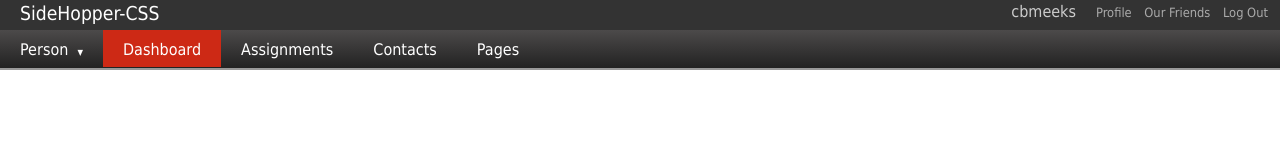
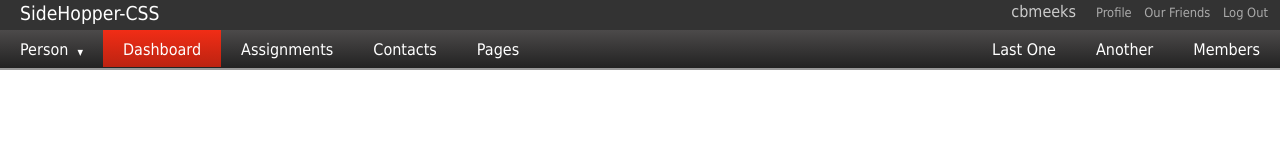
Before and after one commit to cbmeeks/SideHopper-CSS, a plain HTML site: page index.html in a window 1280 px wide. Drawn offline with Linux system fonts and the light colour scheme.

Commit message:
Changed to divs.  Trying get right-aligned items

```diff
--- a/index.html
+++ b/index.html
@@ -8,7 +8,7 @@
 	</head>
 	<body>
 
-		<div id="header">
+		<div id="header" class="clearfix">
 			<div id="user-info">
 				<ul>
 					<li><a href="#">Profile</a></li>
@@ -18,7 +18,9 @@
 				<span class="username">cbmeeks</span>
 			</div>
 			<a id="logo" href="#">SideHopper-CSS</a>
-			<ul id="toolbar">
+
+			<div class="toolbar">
+				<ul>
 					<li><a href="#">Person &nbsp;<span class="arrow">▼</span></a></li>
 					<li><a class="selected" href="#">Dashboard</a></li>
 					<li><a href="#">Assignments</a></li>
@@ -26,6 +28,16 @@
 					<li><a href="#">Pages</a></li>
 				</ul>
 			</div>
+			<div class="toolbar right">
+				<ul>
+					<li><a href="#">Members</a></li>
+					<li><a href="#">Another</a></li>
+					<li><a href="#">Last One</a></li>
+				</ul>
+			</div>
+
+
+		</div>
 
 		<script type="text/javascript" charset="utf-8" src="javascripts/jquery-1.4.1.min.js"></script>
 		<script type="text/javascript" charset="utf-8" src="javascripts/application.js"></script>
--- a/stylesheets/base.css
+++ b/stylesheets/base.css
@@ -52,7 +52,27 @@ table {
 	border-spacing: 0;
 }
 
+/* clear fix */
+.clearfix:after {
+	content: ".";
+	display: block;
+	clear: both;
+	visibility: hidden;
+	line-height: 0;
+	height: 0;
+}
 
+.clearfix {
+	display: inline-block;
+}
+
+html[xmlns] .clearfix {
+	display: block;
+}
+
+* html .clearfix {
+	height: 1%;
+}
 
 /* Tweaks */
 body {
--- a/stylesheets/header.css
+++ b/stylesheets/header.css
@@ -53,10 +53,11 @@
 }
 
 /* Toolbar */
-ul#toolbar {
+.toolbar {
 	background: #999;
 	border-bottom: 2px solid #999;
 	bottom: 0;
+	float: left;
 	font-size: 1.0em;
 	height: 38px;
 	line-height: 1.2em;
@@ -70,7 +71,7 @@ ul#toolbar {
 	background: -moz-linear-gradient(top,  #4C4A4A,  #222); /* for firefox 3.6+ */
 }
 
-ul#toolbar li a {
+.toolbar ul li a {
 	color: #FFF;
 	display: inline;
 	float: left;
@@ -79,10 +80,25 @@ ul#toolbar li a {
 	text-decoration: none;
 }
 
-ul#toolbar li a:hover {
+.toolbar ul li a:hover {
 	background: #AE0606;
+	filter: progid:DXImageTransform.Microsoft.gradient(startColorstr='#E3180A', endColorstr='#85130B'); /* for IE */
+	background: -webkit-gradient(linear, left top, left bottom, from(#E3180A), to(#85130B)); /* for webkit browsers */
+	background: -moz-linear-gradient(top,  #E3180A,  #85130B); /* for firefox 3.6+ */
 }
 
-ul#toolbar li a.selected {
+.toolbar ul li a.selected {
 	background: #CD2915;
+	filter: progid:DXImageTransform.Microsoft.gradient(startColorstr='#F12D16', endColorstr='#BC2311'); /* for IE */
+	background: -webkit-gradient(linear, left top, left bottom, from(#F12D16), to(#BC2311)); /* for webkit browsers */
+	background: -moz-linear-gradient(top,  #F12D16,  #BC2311); /* for firefox 3.6+ */
+
 }
+
+.toolbar.right {
+	background: transparent;
+}
+
+.toolbar.right ul a {
+	float: right;
+}
```
Lines whose indentation alone changed are shown as unchanged.
